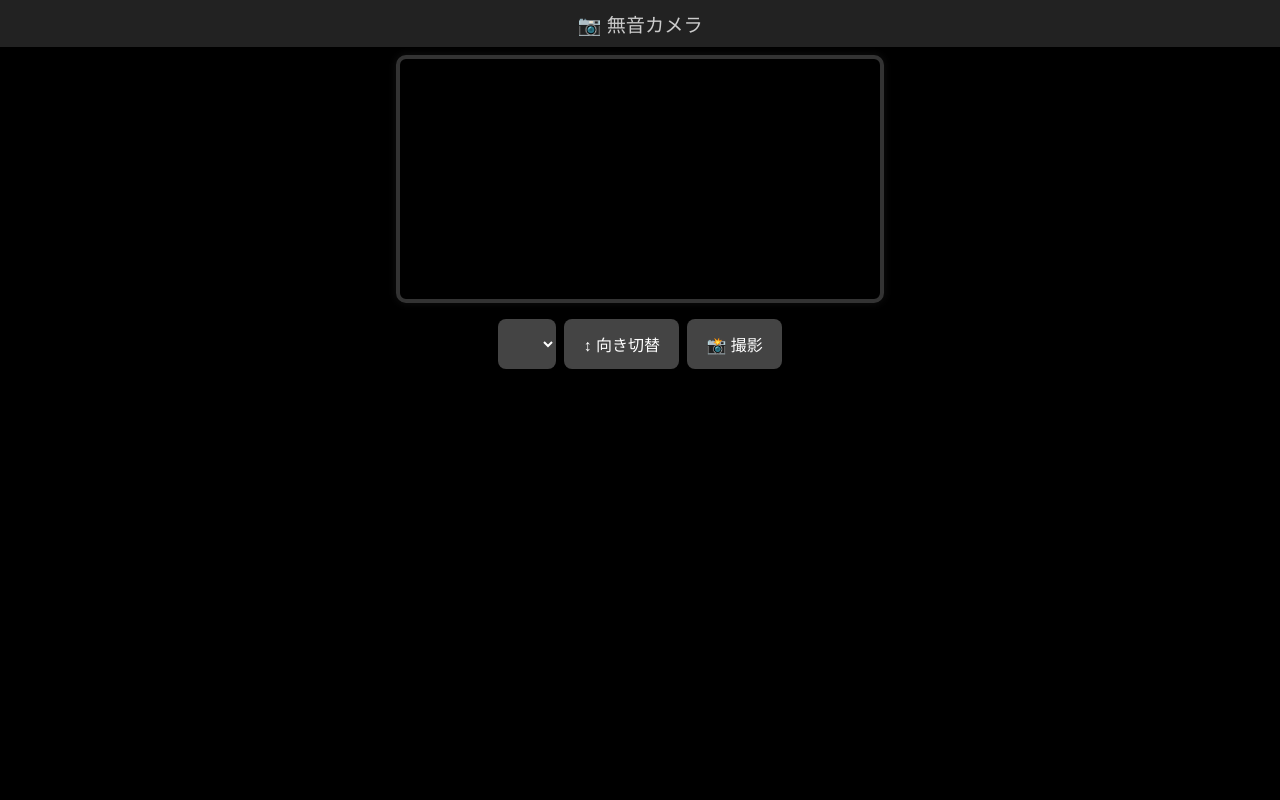
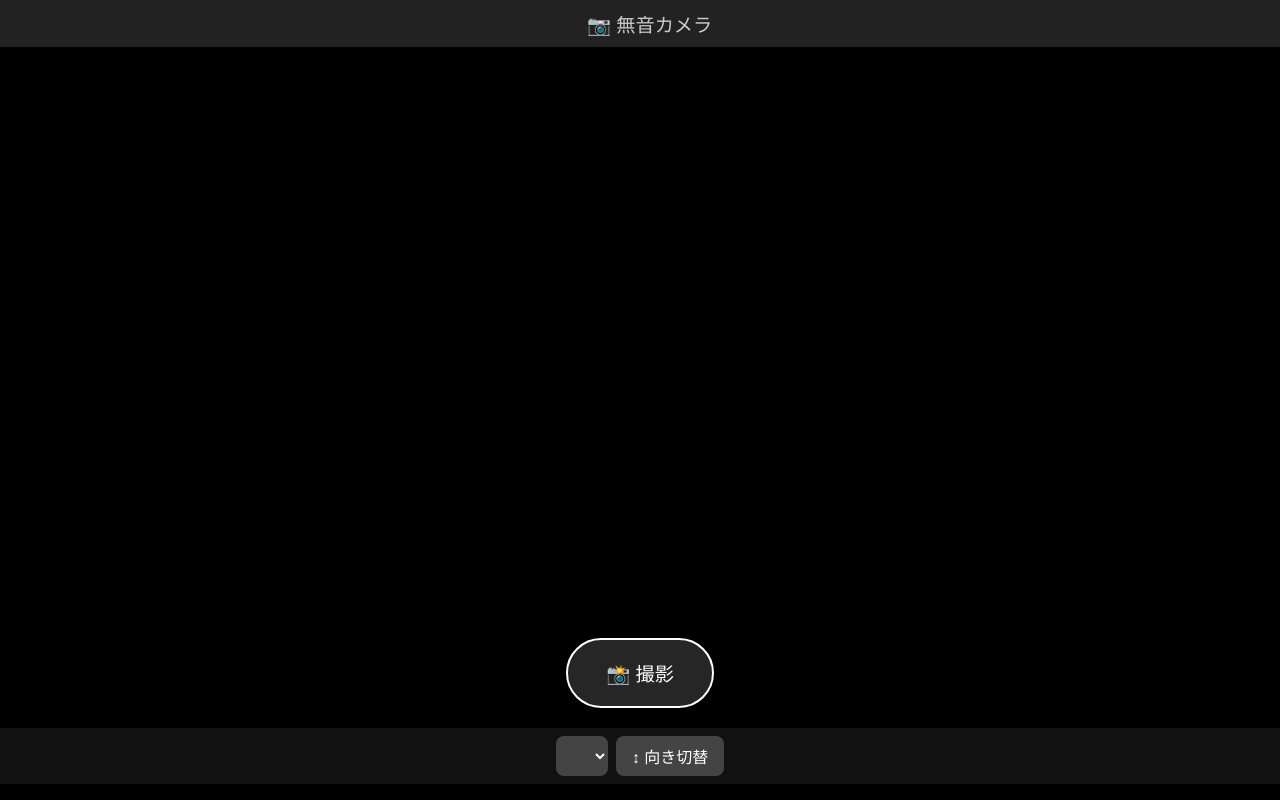
Before and after one commit to shishalove216/Silent-came, a plain HTML site: page index.html in a window 1280 px wide. Drawn offline with Linux system fonts and the light colour scheme.

Commit message:
index.html を更新

```diff
--- a/index.html
+++ b/index.html
@@ -3,7 +3,7 @@
 <head>
   <meta charset="UTF-8" />
   <meta name="viewport" content="width=device-width, initial-scale=1" />
-  <title>無音カメラ - 縮小カメラ表示</title>
+  <title>無音カメラ - 撮影ボタン内蔵</title>
   <style>
     body {
       font-family: sans-serif;
@@ -13,9 +13,7 @@
       color: white;
       display: flex;
       flex-direction: column;
-      align-items: center;
       height: 100vh;
-      overflow: hidden;
     }
 
     header {
@@ -27,36 +25,43 @@
       color: #ccc;
     }
 
-    main {
+    .camera-container {
+      position: relative;
       flex: 1;
       display: flex;
-      flex-direction: column;
+      justify-content: center;
       align-items: center;
-      padding: 0.5em;
-      width: 100%;
-      overflow-y: auto;
+      background: #000;
     }
 
     video {
       width: 100%;
-      max-width: 480px;
-      height: 240px; /* 高さを固定してボタンを見えるように */
-      border: 4px solid #333;
-      border-radius: 10px;
-      background: #000;
-      box-shadow: 0 0 10px #111;
+      height: 100%;
+      object-fit: cover;
+    }
+
+    #snap {
+      position: absolute;
+      bottom: 20px;
+      padding: 1em 2em;
+      font-size: 1.2em;
+      background: rgba(255, 255, 255, 0.15);
+      border: 2px solid #fff;
+      color: white;
+      border-radius: 50px;
+      backdrop-filter: blur(4px);
     }
 
     .controls {
       display: flex;
-      flex-wrap: wrap;
       justify-content: center;
+      padding: 0.5em;
       gap: 0.5em;
-      margin-top: 1em;
+      background: #111;
     }
 
     button, select {
-      padding: 0.8em 1.2em;
+      padding: 0.5em 1em;
       font-size: 1em;
       border-radius: 8px;
       border: none;
@@ -69,11 +74,12 @@
     }
 
     #gallery {
-      margin-top: 1em;
+      padding: 0.5em;
       display: flex;
       flex-wrap: wrap;
       justify-content: center;
       gap: 10px;
+      background: #000;
     }
 
     .thumb {
@@ -85,16 +91,16 @@
 </head>
 <body>
   <header>📷 無音カメラ</header>
-  <main>
+  <div class="camera-container">
     <video id="video" autoplay playsinline></video>
+    <button id="snap">📸 撮影</button>
+  </div>
   <div class="controls">
     <select id="cameraSelect"></select>
     <button id="toggleOrientation">↕ 向き切替</button>
-      <button id="snap">📸 撮影</button>
   </div>
   <canvas id="canvas" style="display:none;"></canvas>
   <div id="gallery"></div>
-  </main>
 
   <script>
     const video = document.getElementById("video");
```
Lines whose indentation alone changed are shown as unchanged.
